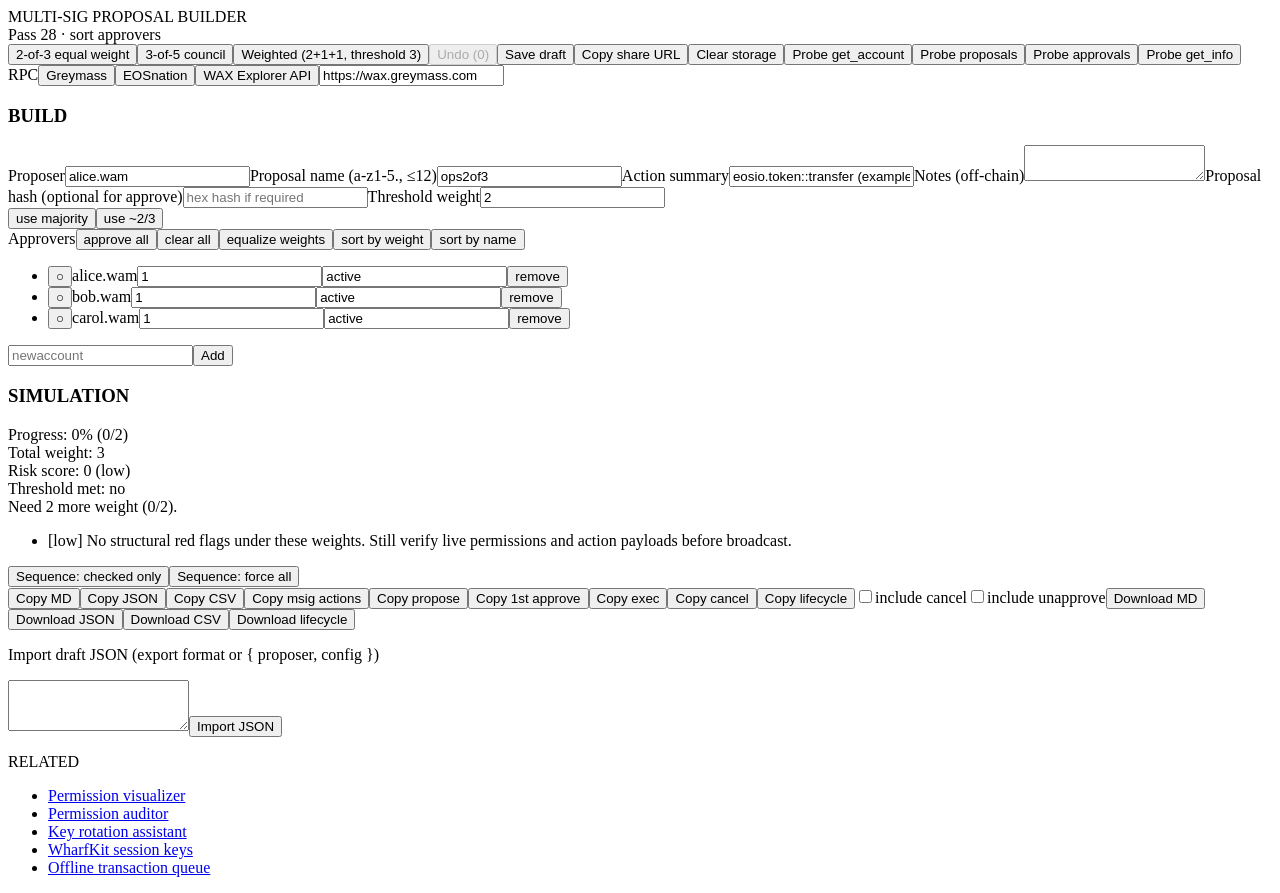
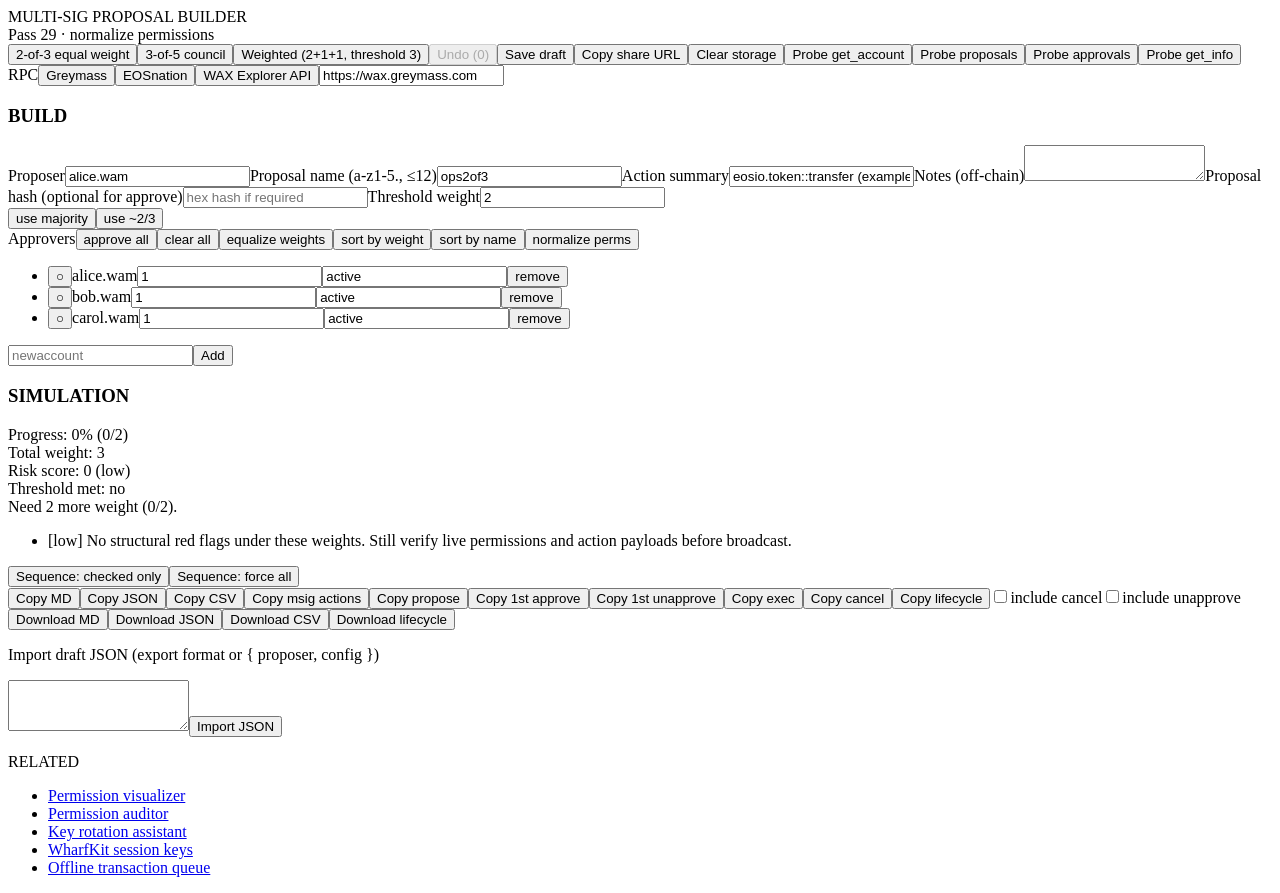
Before and after one commit to pixel-journey/wax-multi-sig-proposal-builder-and-simulator, a Next.js app: page / in a window 1280 px wide. Built offline with nearby package versions, Linux system fonts and the light colour scheme.

Commit message:
Pass 29: wire normalize perms + copy 1st unapprove

```diff
--- a/app/page.tsx
+++ b/app/page.tsx
@@ -45,6 +45,7 @@ import {
   proposalsByProposerRequest,
 } from '../examples/msigTableProbe';
 import { checkProposalHash } from '../examples/proposalHash';
+import { normalizeAllPermissions } from '../examples/normalizePermissions';
 import { remainingLine } from '../examples/remainingWeight';
 import { buildShareSearchParam, decodeSharePayload } from '../examples/shareUrl';
 import { sortApprovers } from '../examples/sortApprovers';
@@ -54,6 +55,7 @@ import {
   buildSingleCancel,
   buildSingleExec,
   buildSinglePropose,
+  buildSingleUnapprove,
 } from '../examples/singleActions';
 import { aggregateRiskScore } from '../examples/riskScore';
 import { DEFAULT_RPC, RPC_PRESETS, normalizeRpcBase } from '../examples/rpcEndpoints';
@@ -343,7 +345,7 @@ export default function MultiSigProposalBuilder() {
     <div className="min-h-screen bg-[#0a0a0a] text-white p-8">
       <div className="max-w-5xl mx-auto">
         <div className="text-2xl tracking-widest text-emerald-400 mb-2 font-bold">MULTI-SIG PROPOSAL BUILDER</div>
-        <div className="text-xs opacity-60 mb-2">Pass 28 · sort approvers{!hydrated && ' · hydrating…'}</div>
+        <div className="text-xs opacity-60 mb-2">Pass 29 · normalize permissions{!hydrated && ' · hydrating…'}</div>
 
         <div className="flex flex-wrap gap-2 mb-6">
           {PRESETS.map((p) => (
@@ -400,6 +402,7 @@ export default function MultiSigProposalBuilder() {
                 <button type="button" className="text-[10px] underline opacity-60" onClick={() => { recordUndo(); setApprovals(equalizeWeights(approvals, 1)); }}>equalize weights</button>
                 <button type="button" className="text-[10px] underline opacity-60" onClick={() => { recordUndo(); setApprovals(sortApprovers(approvals, 'weight-desc')); }}>sort by weight</button>
                 <button type="button" className="text-[10px] underline opacity-60" onClick={() => { recordUndo(); setApprovals(sortApprovers(approvals, 'name-asc')); }}>sort by name</button>
+                <button type="button" className="text-[10px] underline opacity-60" onClick={() => { recordUndo(); setApprovals(normalizeAllPermissions(approvals)); }}>normalize perms</button>
               </div>
               <ul className="space-y-2">
                 {approvals.map((a) => (
@@ -455,6 +458,16 @@ export default function MultiSigProposalBuilder() {
                   proposalHash: hashCheck.ok && hashCheck.normalized ? hashCheck.normalized : undefined,
                 }), null, 2), 'approve action copied');
               }} className="px-3 py-2 rounded-xl bg-stone-700 text-sm">Copy 1st approve</button>
+              <button type="button" onClick={() => {
+                const a = approvals[0];
+                if (!a) { setStatus('Add an approver first'); return; }
+                copy(JSON.stringify(buildSingleUnapprove({
+                  proposer,
+                  proposalName,
+                  account: a.account,
+                  permission: a.permission,
+                }), null, 2), 'unapprove action copied');
+              }} className="px-3 py-2 rounded-xl bg-stone-600 text-sm">Copy 1st unapprove</button>
               <button type="button" onClick={() => copy(JSON.stringify(buildSingleExec({ proposer, proposalName }), null, 2), 'exec action copied')} className="px-3 py-2 rounded-xl bg-stone-600 text-sm">Copy exec</button>
               <button type="button" onClick={() => copy(JSON.stringify(buildSingleCancel({ proposer, proposalName }), null, 2), 'cancel action copied')} className="px-3 py-2 rounded-xl bg-stone-500 text-sm">Copy cancel</button>
               <button type="button" onClick={() => copy(lifecycleToJson(lifecycle), 'Lifecycle JSON copied')} className="px-3 py-2 rounded-xl bg-fuchsia-900 text-sm">Copy lifecycle</button>
```
